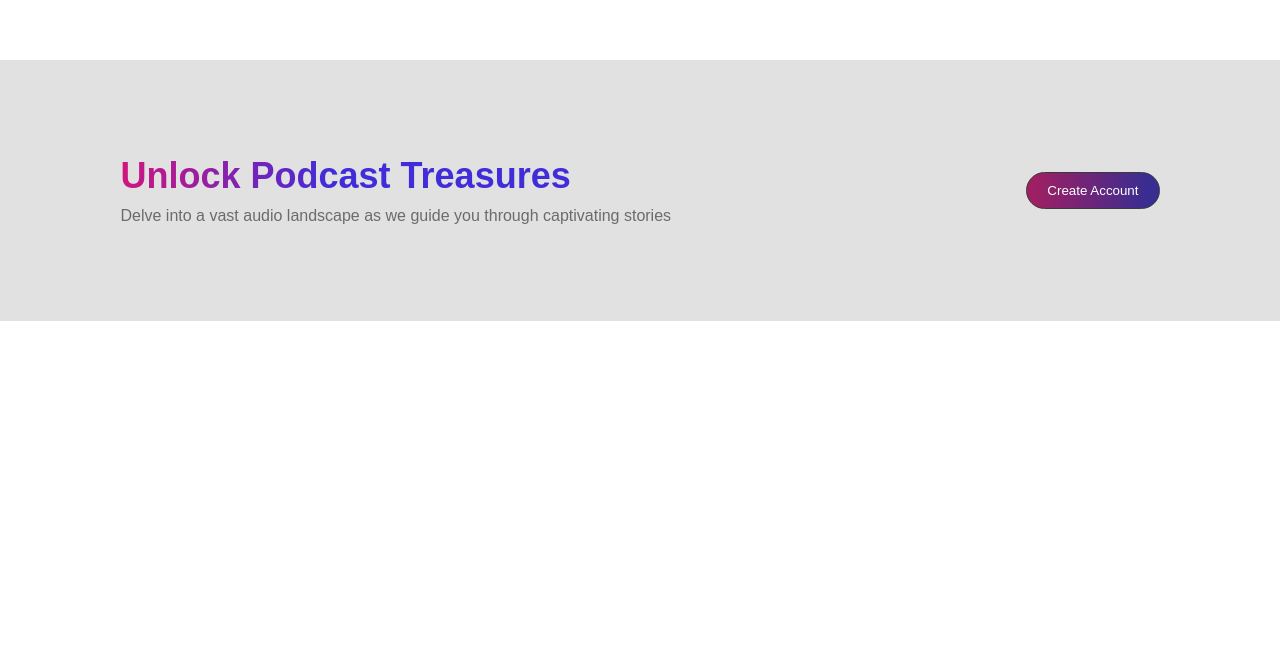
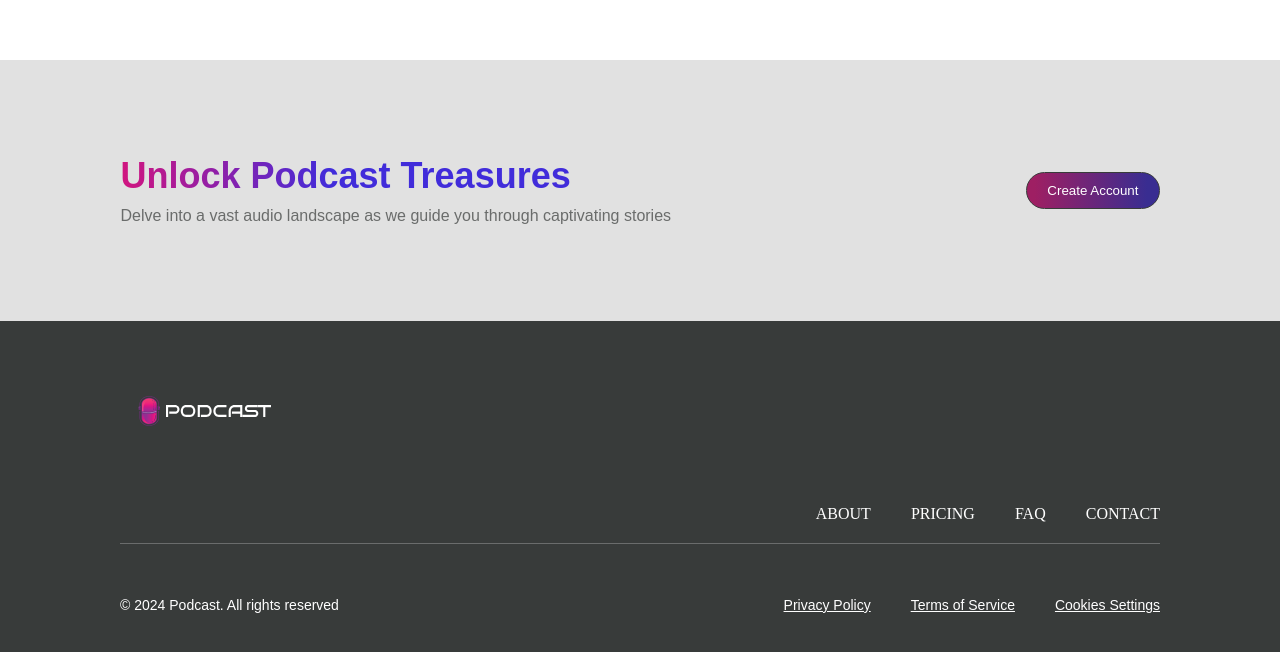
Before and after one commit to bekhzodallaev/milliy-podcast-app, a React (Create React App) app: page / in a window 1280 px wide. Shown: the part 2530-3182 px from the top of the page. Before the commit the page ends 2851 px from the top, so only its background shows below. Built offline with nearby package versions, Linux system fonts and the light colour scheme; a web font is replaced by a local one.

Commit message:
Create footer component

```diff
--- /dev/null
+++ b/src/components/LandingPage/Home/FooterComponent/FooterComponent.module.css
@@ -0,0 +1,68 @@
+.footer_container {
+  padding: 3.125rem 0.625rem;
+  background: #383b3a;
+}
+
+.footer_info {
+  display: flex;
+  width: 65rem;
+  height: 8.25rem;
+  padding: 1.25rem 0rem;
+  flex-direction: column;
+  justify-content: space-between;
+  border-bottom: 1px solid rgba(255, 255, 255, 0.25);
+  margin: 0 auto;
+  margin-bottom: 3.25rem;
+}
+.podcast_logo {
+  display: flex;
+  padding: 0.3125rem 0.625rem;
+  align-items: center;
+}
+.links ul {
+  display: flex;
+  justify-content: center;
+  align-items: flex-end;
+  gap: 2.5rem;
+  align-self: stretch;
+  float: right;
+  margin: 0;
+}
+.links ul li {
+  list-style-type: none;
+}
+.links ul li a {
+  text-decoration: none;
+  color: #fff;
+  font-family: Clash Display;
+  font-size: 1rem;
+}
+.footer_details {
+  display: flex;
+  justify-content: space-between;
+  width: 65rem;
+  margin: 0 auto;
+}
+.rights {
+  display: flex;
+  justify-content: center;
+  align-items: center;
+}
+.rights p {
+  color: #fff;
+  font-size: 0.875rem;
+  margin: 0;
+}
+.terms_services ul {
+  display: flex;
+  align-items: flex-start;
+  gap: 2.5rem;
+  margin: 0;
+}
+.terms_services ul li {
+  list-style-type: none;
+}
+.terms_services ul li a {
+  color: #fff;
+  font-size: 0.875rem;
+}
--- /dev/null
+++ b/src/components/LandingPage/Home/FooterComponent/FooterComponent.tsx
@@ -0,0 +1,60 @@
+import React from "react";
+import classes from "./FooterComponent.module.css";
+import Logo from "../../../../assets/logo.png";
+import PodcastLogo from "../../../../assets/podcast.svg";
+const date = new Date().getFullYear();
+
+const FooterComponent = () => {
+  return (
+    <div className={classes.footer_container}>
+      <div className={classes.footer_container_content}>
+        <div className={classes.footer_info}>
+          <div className={classes.podcast_logo}>
+            <img src={Logo} alt="" />
+            <img src={PodcastLogo} alt="" />
+          </div>
+          <div className={classes.links}>
+            <ul>
+              <li>
+                {" "}
+                <a href="#">ABOUT</a>{" "}
+              </li>
+              <li>
+                {" "}
+                <a href="#">PRICING</a>{" "}
+              </li>
+              <li>
+                {" "}
+                <a href="#">FAQ</a>{" "}
+              </li>
+              <li>
+                {" "}
+                <a href="#">CONTACT</a>{" "}
+              </li>
+            </ul>
+          </div>
+        </div>
+        <div className={classes.footer_details}>
+          <div className={classes.rights}>
+            <p>&copy; {date} Podcast. All rights reserved</p>
+          </div>
+          <div className={classes.terms_services}>
+            <ul>
+              <li>
+                <a href="#">Privacy Policy</a>
+              </li>
+              <li>
+                <a href="#">Terms of Service</a>
+              </li>
+              <li>
+                <a href="#">Cookies Settings</a>
+              </li>
+            </ul>
+          </div>
+        </div>
+      </div>
+    </div>
+  );
+};
+
+export default FooterComponent;
--- a/src/components/LandingPage/Home/index.tsx
+++ b/src/components/LandingPage/Home/index.tsx
@@ -4,6 +4,7 @@ import classes from "./Home.module.css";
 import MainContent from "./MainContent";
 import PodcastTreasure from "./PodcastTreasure";
 import DiscoverComponent from "./DiscoverComponent/DiscoverComponent";
+import FooterComponent from "./FooterComponent/FooterComponent";
 
 function Home() {
   return (
@@ -20,6 +21,7 @@ function Home() {
         {/* Including Podcast Treasure */}
         <PodcastTreasure />
 
+        <FooterComponent />
       </div>
     </div>
   );
```
